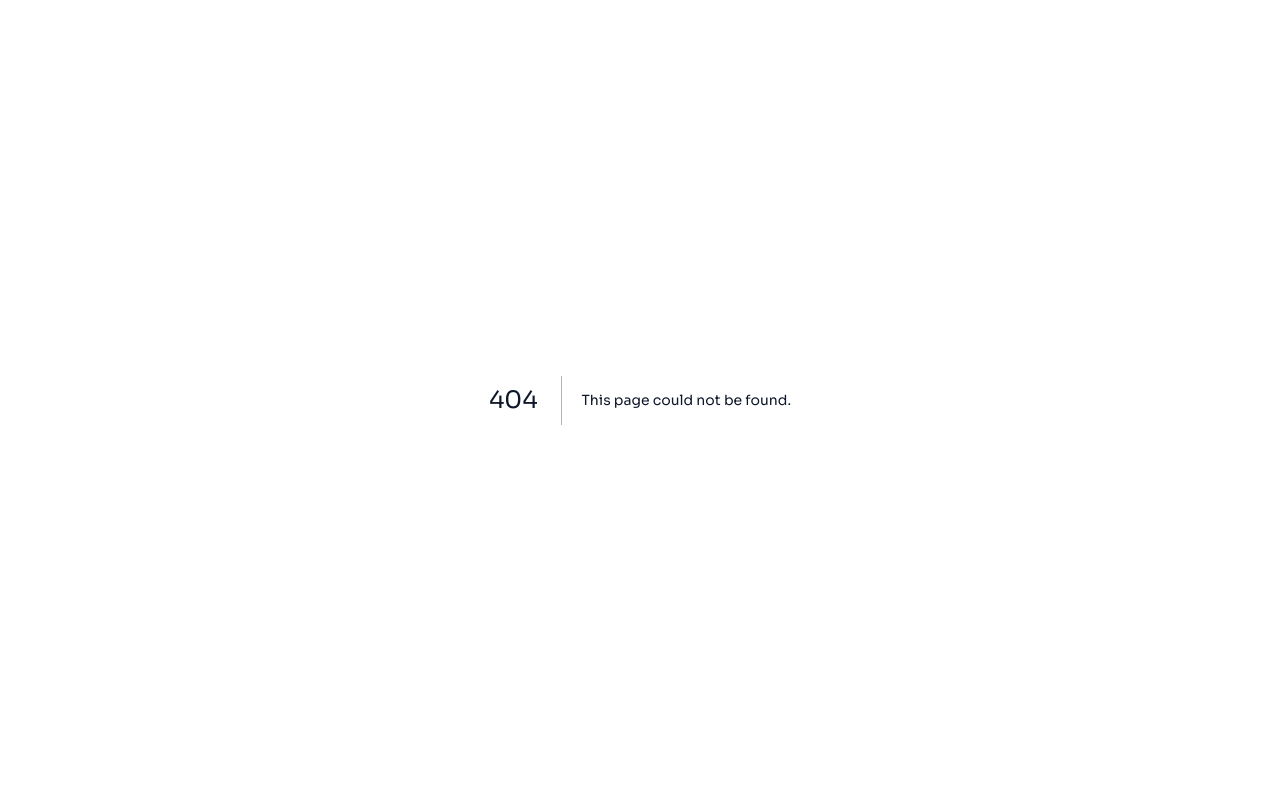
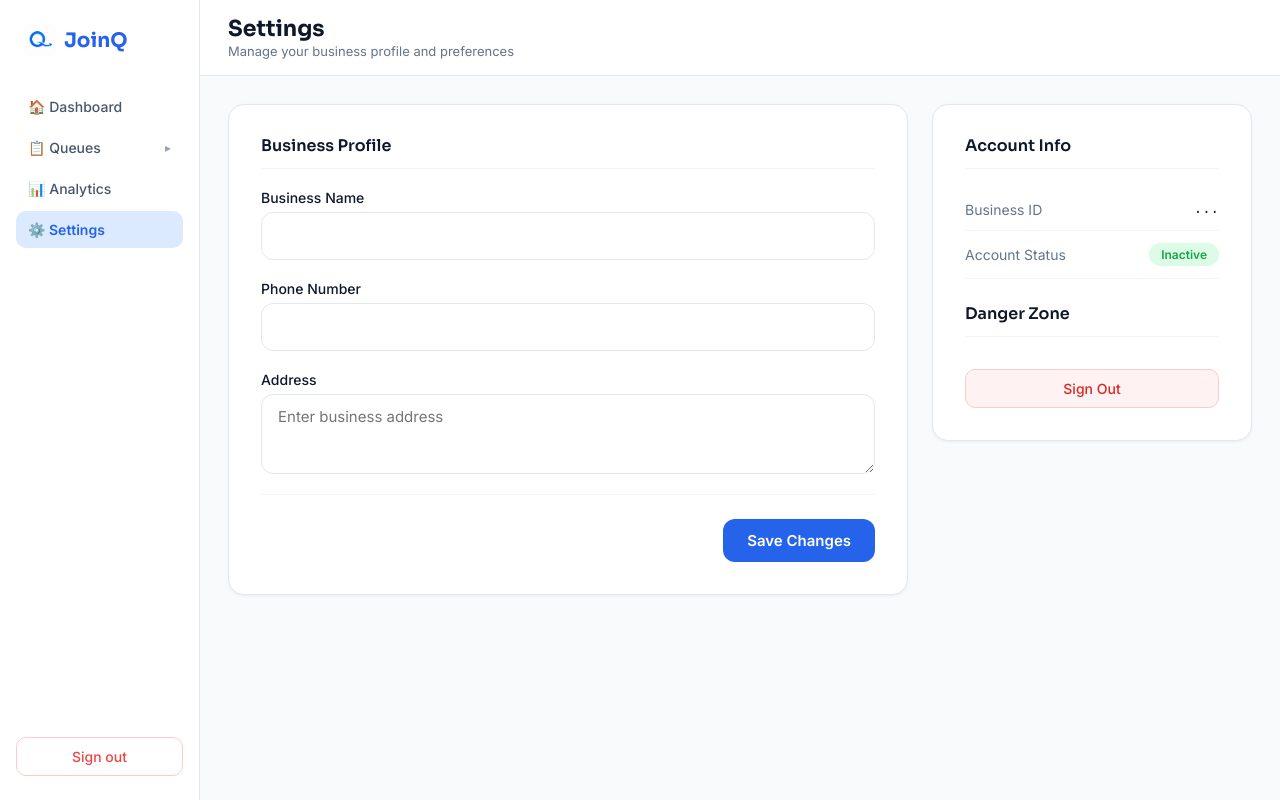
Before and after one commit to charan0919/joinq, a Next.js app in the folder frontend/: page /dashboard/settings in a window 1280 px wide. Before the commit this address had no page. Built offline with nearby package versions, Linux system fonts and the light colour scheme; no server answers; sample sign-in values are in the browser's storage.

Commit message:
Add settings page and fix customer join back navigation

```diff
--- /dev/null
+++ b/frontend/app/dashboard/settings/page.tsx
@@ -0,0 +1,215 @@
+"use client";
+
+import { useEffect, useState } from "react";
+import { useRouter } from "next/navigation";
+import Link from "next/link";
+
+interface BusinessProfile {
+  business_id: string;
+  name: string;
+  phone: string;
+  address: string;
+  logo_url: string | null;
+  is_active: boolean;
+}
+
+const API_BASE = process.env.NEXT_PUBLIC_API_URL || "https://api.joinq.unitedtechlab.com";
+
+export default function Settings() {
+  const router = useRouter();
+  const [profile, setProfile] = useState<BusinessProfile | null>(null);
+  const [loading, setLoading] = useState(true);
+  const [saving, setSaving] = useState(false);
+  const [success, setSuccess] = useState("");
+  const [error, setError] = useState("");
+  const [queuesOpen, setQueuesOpen] = useState(false);
+
+  const [form, setForm] = useState({
+    name: "",
+    phone: "",
+    address: "",
+  });
+
+  useEffect(() => {
+    const token = localStorage.getItem("access_token");
+    if (!token) { router.push("/auth"); return; }
+    fetchProfile(token);
+  }, [router]);
+
+  const fetchProfile = async (token: string) => {
+    try {
+      const res = await fetch(`${API_BASE}/business/profile`, {
+        headers: { Authorization: `Bearer ${token}` },
+      });
+      if (res.status === 401) { router.push("/auth"); return; }
+      const data = await res.json();
+      if (data.success) {
+        setProfile(data.data);
+        setForm({
+          name: data.data.name || "",
+          phone: data.data.phone || "",
+          address: data.data.address || "",
+        });
+      }
+    } catch (err) {
+      console.error(err);
+    } finally {
+      setLoading(false);
+    }
+  };
+
+  const handleSave = async (e: React.FormEvent) => {
+    e.preventDefault();
+    setError("");
+    setSuccess("");
+    setSaving(true);
+    try {
+      const token = localStorage.getItem("access_token");
+      const res = await fetch(`${API_BASE}/business/profile`, {
+        method: "PATCH",
+        headers: {
+          "Content-Type": "application/json",
+          Authorization: `Bearer ${token}`,
+        },
+        body: JSON.stringify({
+          name: form.name,
+          phone: form.phone,
+          address: form.address,
+        }),
+      });
+      const data = await res.json();
+      if (!res.ok) throw new Error(data.detail || "Failed to update profile");
+      setProfile(data.data);
+      setSuccess("Profile updated successfully!");
+      setTimeout(() => setSuccess(""), 3000);
+    } catch (err: unknown) {
+      setError(err instanceof Error ? err.message : "Failed to update");
+    } finally {
+      setSaving(false);
+    }
+  };
+
+  const handleLogout = () => {
+    localStorage.removeItem("access_token");
+    router.push("/auth");
+  };
+
+  return (
+    <div className="db-layout">
+      {/* Sidebar */}
+      <aside className="db-sidebar">
+        <div className="db-sidebar-logo">
+          <img src="/logo.png" alt="JoinQ" height={32} style={{ borderRadius: "6px" }} />
+          <span>JoinQ</span>
+        </div>
+        <nav className="db-nav">
+          <Link href="/dashboard" className="db-nav-item">🏠 Dashboard</Link>
+          <div>
+            <button
+              className="db-nav-item db-nav-parent"
+              onClick={() => setQueuesOpen(!queuesOpen)}
+            >
+              📋 Queues
+              <span className="db-nav-arrow">{queuesOpen ? "▾" : "▸"}</span>
+            </button>
+            {queuesOpen && (
+              <div className="db-nav-sub">
+                <Link href="/dashboard/queues" className="db-nav-subitem">View queues</Link>
+                <Link href="/dashboard/queues/create" className="db-nav-subitem">Create queue</Link>
+              </div>
+            )}
+          </div>
+          <Link href="/dashboard/analytics" className="db-nav-item">📊 Analytics</Link>
+          <Link href="/dashboard/settings" className="db-nav-item db-nav-active">⚙️ Settings</Link>
+        </nav>
+        <button className="db-logout" onClick={handleLogout}>Sign out</button>
+      </aside>
+
+      {/* Main */}
+      <div className="db-main">
+        <header className="db-topbar">
+          <div>
+            <h1 className="db-page-title">Settings</h1>
+            <p className="db-page-subtitle">Manage your business profile and preferences</p>
+          </div>
+        </header>
+
+        <div className="db-content">
+          {loading ? (
+            <div className="db-loading">Loading...</div>
+          ) : (
+            <div className="st-layout">
+              {/* Business Profile */}
+              <div className="cq-form-card">
+                <h2 className="cq-section-title">Business Profile</h2>
+
+                {success && (
+                  <div className="st-success">{success}</div>
+                )}
+                {error && (
+                  <div className="auth-error">{error}</div>
+                )}
+
+                <form onSubmit={handleSave}>
+                  <div className="cq-field">
+                    <label className="cq-label">Business Name</label>
+                    <input
+                      type="text"
+                      className="cq-input"
+                      value={form.name}
+                      onChange={(e) => setForm({ ...form, name: e.target.value })}
+                      required
+                    />
+                  </div>
+                  <div className="cq-field">
+                    <label className="cq-label">Phone Number</label>
+                    <input
+                      type="tel"
+                      className="cq-input"
+                      value={form.phone}
+                      onChange={(e) => setForm({ ...form, phone: e.target.value })}
+                    />
+                  </div>
+                  <div className="cq-field">
+                    <label className="cq-label">Address</label>
+                    <textarea
+                      className="cq-textarea"
+                      value={form.address}
+                      onChange={(e) => setForm({ ...form, address: e.target.value })}
+                      placeholder="Enter business address"
+                    />
+                  </div>
+                  <div className="cq-actions">
+                    <button type="submit" className="btn-primary" disabled={saving}>
+                      {saving ? "Saving..." : "Save Changes"}
+                    </button>
+                  </div>
+                </form>
+              </div>
+
+              {/* Account Info */}
+              <div className="cq-form-card">
+                <h2 className="cq-section-title">Account Info</h2>
+                <div className="st-info-row">
+                  <span className="st-info-label">Business ID</span>
+                  <span className="st-info-value">{profile?.business_id?.slice(0, 8)}...</span>
+                </div>
+                <div className="st-info-row">
+                  <span className="st-info-label">Account Status</span>
+                  <span className="db-badge db-badge-active">
+                    {profile?.is_active ? "Active" : "Inactive"}
+                  </span>
+                </div>
+
+                <div className="cq-section-title" style={{ marginTop: "24px" }}>Danger Zone</div>
+                <button className="qd-danger-btn qd-delete-btn" style={{ marginTop: "12px" }} onClick={handleLogout}>
+                  Sign Out
+                </button>
+              </div>
+            </div>
+          )}
+        </div>
+      </div>
+    </div>
+  );
+}
--- a/frontend/app/globals.css
+++ b/frontend/app/globals.css
@@ -2503,3 +2503,51 @@ h4 {
   padding: 60px 20px;
   color: #64748b;
 }
+
+/* ── Settings ────────────────────────────────────────────── */
+.st-layout {
+  display: grid;
+  grid-template-columns: 1fr 320px;
+  gap: 24px;
+  align-items: start;
+}
+
+.st-success {
+  background: #dcfce7;
+  border: 1px solid #bbf7d0;
+  color: #16a34a;
+  padding: 12px 16px;
+  border-radius: 10px;
+  font-size: 14px;
+  margin-bottom: 16px;
+}
+
+.st-info-row {
+  display: flex;
+  align-items: center;
+  justify-content: space-between;
+  padding: 12px 0;
+  border-bottom: 1px solid #f1f5f9;
+}
+
+.st-info-row:last-of-type {
+  border-bottom: none;
+}
+
+.st-info-label {
+  font-size: 14px;
+  color: #64748b;
+}
+
+.st-info-value {
+  font-size: 14px;
+  color: #0f172a;
+  font-weight: 500;
+  font-family: monospace;
+}
+
+@media (max-width: 768px) {
+  .st-layout {
+    grid-template-columns: 1fr;
+  }
+}
--- a/frontend/app/join/[id]/page.tsx
+++ b/frontend/app/join/[id]/page.tsx
@@ -329,6 +329,12 @@ export default function JoinQueue() {
                 <button className="join-btn-danger" onClick={handleLeave}>
                   Leave Queue
                 </button>
+                <button
+                  className="join-btn-outline"
+                  onClick={() => setStep("token")}
+                >
+                  ← Back to Token
+                </button>
               </>
             )}
           </div>
```
